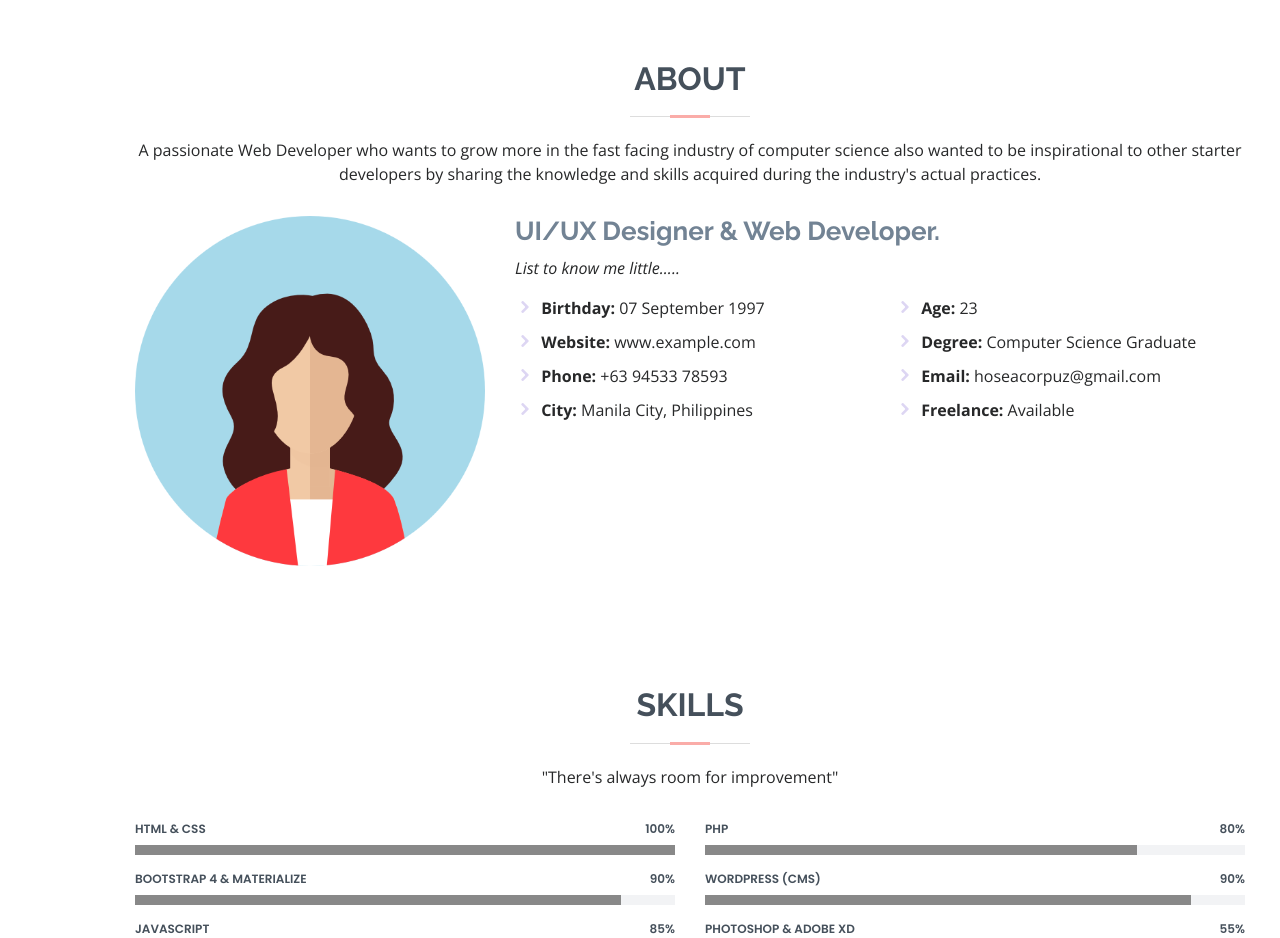
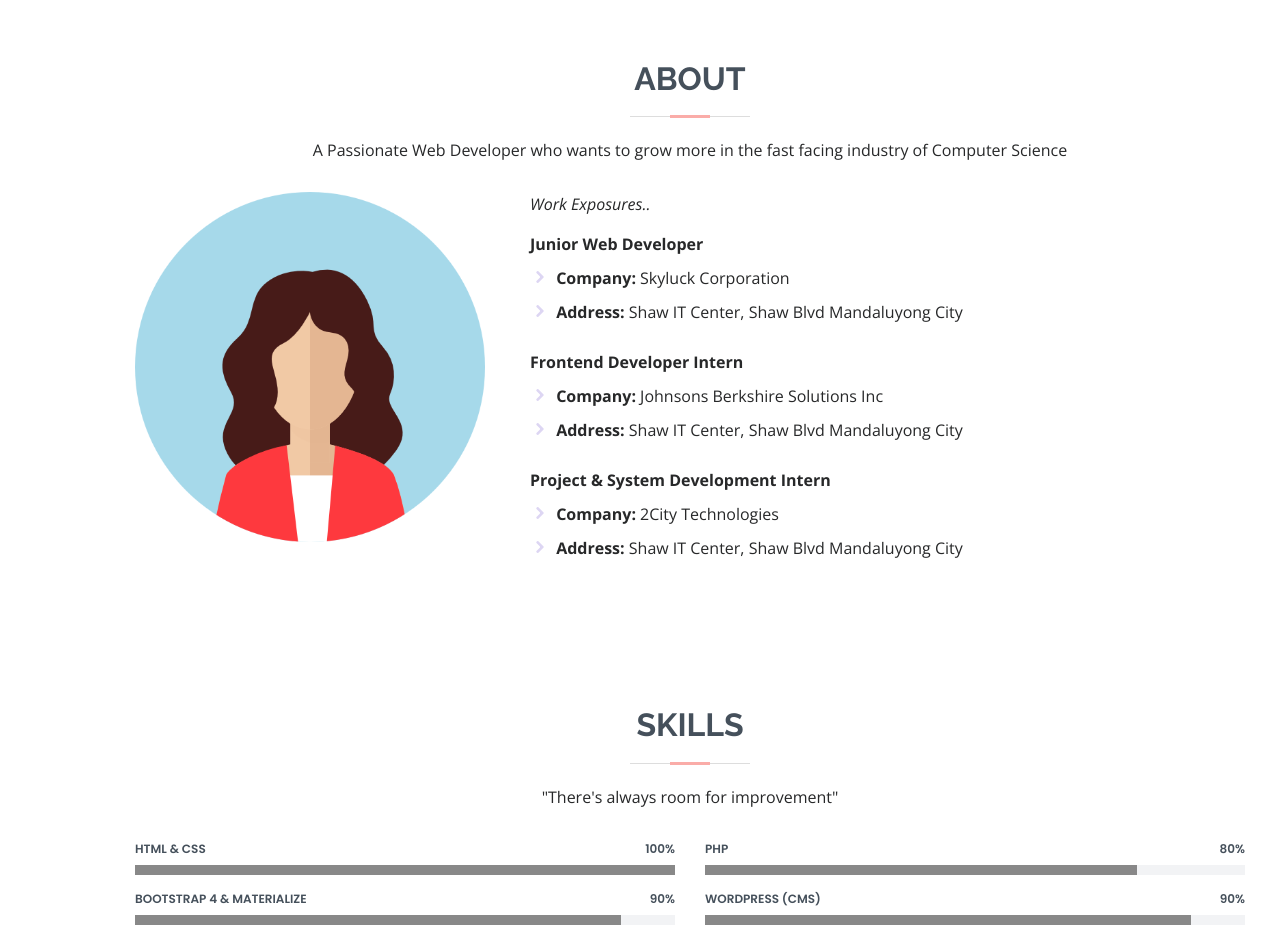
Before and after one commit to seya101/portfolio, a plain HTML site: page index.html in a window 1280 px wide. Shown: the part 800-1738 px from the top of the page. Drawn offline with nearby package versions, Linux system fonts and the light colour scheme.

Commit message:
Edit about content
Edit about content

```diff
--- a/index.html
+++ b/index.html
@@ -71,7 +71,7 @@
 
         <div class="section-title">
           <h2>About</h2>
-          <p>A passionate Web Developer who wants to grow more in the fast facing industry of computer science also wanted to be inspirational to other starter developers by sharing the knowledge and skills acquired during the industry's actual practices. </p>
+          <p>A Passionate Web Developer who wants to grow more in the fast facing industry of Computer Science</p>
         </div>
 
         <div class="row">
@@ -79,25 +79,24 @@
             <img src="assets/img/profile.png" class="img-fluid" alt="">
           </div>
           <div class="col-lg-8 pt-4 pt-lg-0 content">
-            <h3>UI/UX Designer &amp; Web Developer.</h3>
-            <p class="font-italic">
-              List to know me little.....
-            </p>
-            <div class="row">
-              <div class="col-lg-6">
+            <div class="col-lg-12 p-auto">
+                <p class="font-italic">
+                  Work Exposures..
+                </p>
                 <ul>
-                  <li><i class="icofont-rounded-right"></i> <strong>Birthday:</strong> 07 September 1997</li>
-                  <li><i class="icofont-rounded-right"></i> <strong>Website:</strong> www.example.com</li>
-                  <li><i class="icofont-rounded-right"></i> <strong>Phone:</strong> +63 94533 78593</li>
-                  <li><i class="icofont-rounded-right"></i> <strong>City:</strong> Manila City, Philippines</li>
+                  <li><strong> Junior Web Developer </strong></li>
+                  <li><i class="icofont-rounded-right"></i> <strong>Company:</strong> Skyluck Corporation</li>
+                  <li><i class="icofont-rounded-right"></i> <strong>Address:</strong> Shaw IT Center, Shaw Blvd Mandaluyong City</li>
                 </ul>
-              </div>
-              <div class="col-lg-6">
                 <ul>
-                  <li><i class="icofont-rounded-right"></i> <strong>Age:</strong> 23</li>
-                  <li><i class="icofont-rounded-right"></i> <strong>Degree:</strong> Computer Science Graduate</li>
-                  <li><i class="icofont-rounded-right"></i> <strong>Email:</strong> hoseacorpuz@gmail.com</li>
-                  <li><i class="icofont-rounded-right"></i> <strong>Freelance:</strong> Available</li>
+                  <li><strong> Frontend Developer Intern </strong> </li>
+                  <li><i class="icofont-rounded-right"></i> <strong>Company:</strong> Johnsons Berkshire Solutions Inc</li>
+                  <li><i class="icofont-rounded-right"></i> <strong>Address:</strong> Shaw IT Center, Shaw Blvd Mandaluyong City</li>
+                </ul>
+                <ul>
+                  <li><strong> Project & System Development Intern </strong> </li>
+                  <li><i class="icofont-rounded-right"></i> <strong>Company:</strong> 2City Technologies</li>
+                  <li><i class="icofont-rounded-right"></i> <strong>Address:</strong> Shaw IT Center, Shaw Blvd Mandaluyong City</li>
                 </ul>
               </div>
             </div>
```
